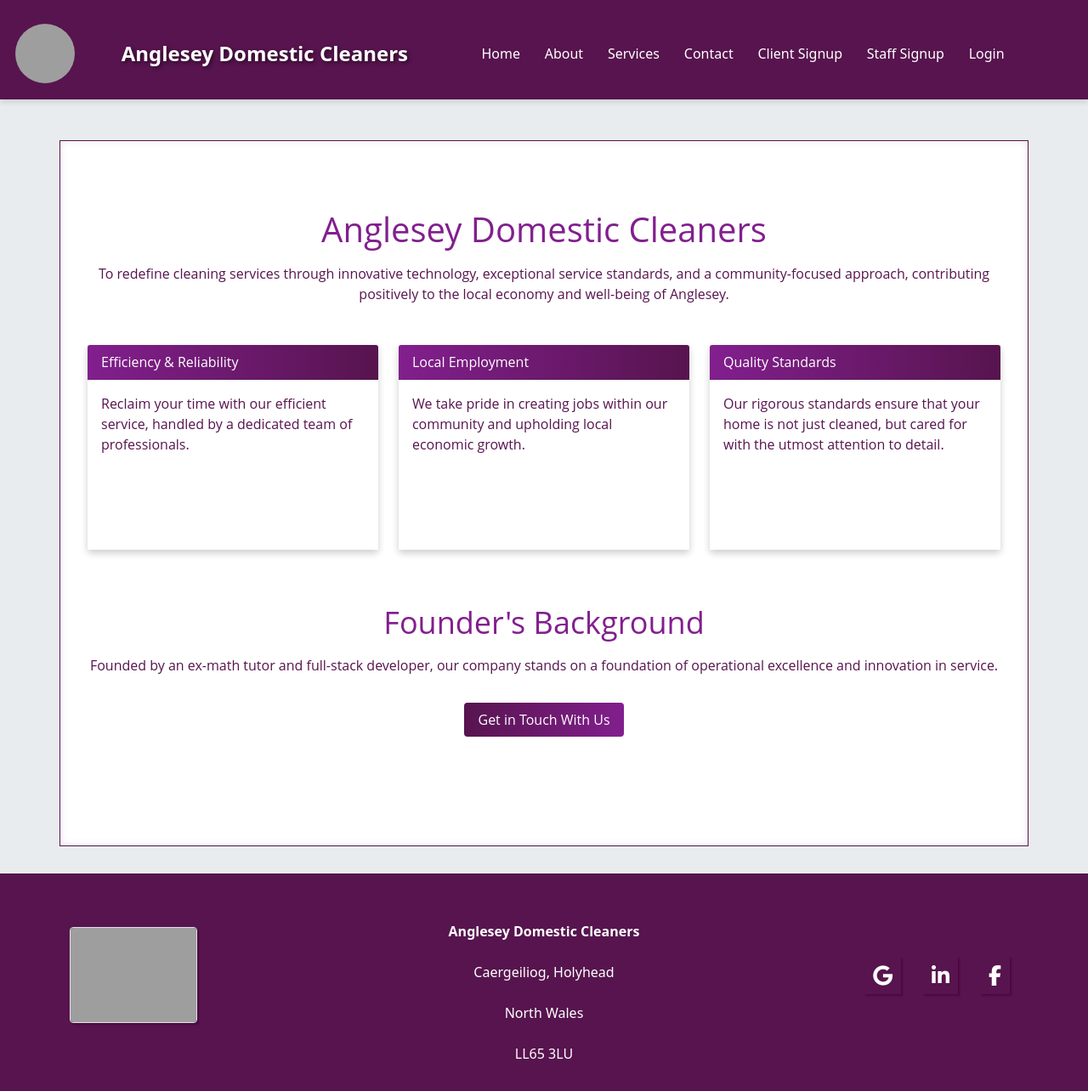
After one commit to JesseRoss001/Anglesey-Cleaners, a Django app: page /about/ in a window 1280 px wide. The commit adds this page. Shown: the whole page at 85% size. Run offline with Django 5.2, Linux system fonts and the light colour scheme; some libraries are stand-ins or nearby versions; grey boxes are pictures that could not be loaded.

Commit message:
update about page

```diff
--- /dev/null
+++ b/cleaning_agency/about/templates/about/about.html
@@ -0,0 +1,134 @@
+{% extends 'users/base.html' %}
+
+{% block content %}
+<style>
+/* About page custom styles */
+.about-section {
+    border: 1px solid #57144E; /* Subtle border */
+    box-shadow: inset 0 0 10px rgba(0, 0, 0, 0.1); /* Inner shadow for sunken effect */
+    background-color: #fff; /* Clean white background */
+    color: #57144E; /* Professional dark magenta for text */
+    font-family: 'Open Sans', sans-serif; /* A professional font choice */
+    padding: 2rem; /* Spacing around the content */
+    margin-bottom: 2rem; /* Spacing below the section */
+}
+
+.about-heading {
+    color: #821F8E; /* Magenta used for headings */
+}
+
+/* Responsive typography */
+h1, h2, p {
+    margin-bottom: 1rem;
+}
+
+h1 {
+    font-size: 1.75rem; /* Starting size for h1 */
+}
+h2 {
+    font-size: 1.5rem; /* Starting size for h2 */
+}
+p {
+    font-size: 1rem; /* Starting size for paragraph */
+}
+
+@media (min-width: 576px) {
+    h1 { font-size: 2rem; } /* Slightly larger on small devices */
+    h2 { font-size: 1.75rem; }
+}
+
+@media (min-width: 768px) {
+    h1 { font-size: 2.25rem; } /* Larger on medium devices */
+    h2 { font-size: 2rem; }
+}
+
+@media (min-width: 992px) {
+    h1 { font-size: 2.5rem; } /* Larger on large devices */
+    h2 { font-size: 2.25rem; }
+}
+
+/* Card styling */
+.card-custom {
+    border: none;
+    box-shadow: 0 4px 8px rgba(0, 0, 0, 0.2); /* More pronounced shadow for 3D effect */
+}
+
+
+.card-header-custom {
+    background: linear-gradient(to right, #821F8E, #57144E); /* Gradient from magenta to dark magenta */
+    color: #fff;
+}
+
+.card-body-custom {
+    background-color: #fff;
+    color: #57144E;
+}
+
+/* Link/Button styling */
+.btn-custom {
+    background: linear-gradient(to right, #57144E, #821F8E); /* Reverse gradient for dynamic effect */
+    color: #fff;
+    border: none;
+    padding: 0.5rem 1rem;
+    margin-top: 1rem;
+    transition: background 0.3s ease-in-out; /* Smooth transition for hover effect */
+}
+
+.btn-custom:hover {
+    background: linear-gradient(to right, #821F8E, #D3B9D6); /* Lighter gradient on hover */
+}
+
+@media (min-width:990px) {
+    .card-body-custom {
+ height:200px;
+}
+
+}
+</style>
+
+<div class="container mt-5 about-section">
+    <section class="mb-5 text-center pt-5">
+        <h1 class="about-heading"> Anglesey Domestic Cleaners</h1>
+        <p>
+            To redefine cleaning services through innovative technology, exceptional service standards, and a community-focused approach, contributing positively to the local economy and well-being of Anglesey.
+        </p>
+    </section>
+
+    <section class="mb-5">
+        <div class="row">
+            <div class="col-lg-4 col-md-6 mb-3">
+                <div class="card card-custom">
+                    <div class="card-header card-header-custom">Efficiency & Reliability</div>
+                    <div class="card-body card-body-custom">
+                        <p>Reclaim your time with our efficient service, handled by a dedicated team of professionals.</p>
+                    </div>
+                </div>
+            </div>
+            <div class="col-lg-4 col-md-6 mb-3">
+                <div class="card card-custom">
+                    <div class="card-header card-header-custom">Local Employment</div>
+                    <div class="card-body card-body-custom">
+                        <p>We take pride in creating jobs within our community and upholding local economic growth.</p>
+                    </div>
+                </div>
+            </div>
+            <div class="col-lg-4 col-md-12 mb-3">
+                <div class="card card-custom">
+                    <div class="card-header card-header-custom">Quality Standards</div>
+                    <div class="card-body card-body-custom">
+                        <p>Our rigorous standards ensure that your home is not just cleaned, but cared for with the utmost attention to detail.</p>
+                    </div>
+                </div>
+            </div>
+        </div>
+    </section>
+
+    <section class="text-center pb-5 mb-5">
+        <h2 class="about-heading ">Founder's Background</h2>
+        <p>
+            Founded by an ex-math tutor and full-stack developer, our company stands on a foundation of operational excellence and innovation in service.
+        </p>
+        <a href="link_to_contact_page " class="btn btn-custom">Get in Touch With Us</a>
+    </section>
+</div>
+{% endblock %}
--- a/cleaning_agency/users/templates/users/base.html
+++ b/cleaning_agency/users/templates/users/base.html
@@ -21,9 +21,10 @@
   <style>
    /* New Magenta Color Scheme */
    :root {
-    --primary-color: #861360; /* Magenta shade */
+    --primary-color: #57144E
+; /* Magenta shade */
     --secondary-color: #e9ecef; /* A soft off-white background */
-    --accent-color: #ffc107; /* A bright accent color */
+
     --text-color: #220317; /* White text for better contrast on magenta background */
   }
 
@@ -88,7 +89,7 @@
   }
 
     footer {
-  background-color: #861360; /* Magenta color */
+  background-color: #57144E; /* Magenta color */
   color: white;
 }
 
@@ -127,8 +128,8 @@ footer address {
 
     /* Zoom in on the image */
     .logo-container {
-      width: 80px;
-      height: 80px;
+      width: 70px;
+      height: 70px;
       overflow: hidden;
       border-radius: 50%; /* Makes the logo round */
       display: inline-block;
@@ -136,12 +137,12 @@ footer address {
     }
 
     .logo-navbar {
-      width: auto;
-      height: 100%;
+      width: 100px;
+      height: 100px;
       object-fit: cover;
       position: absolute;
       left: 50%;
-      top: 50%;
+      top: 56%;
       transform: translate(-50%, -50%);
     }
 
@@ -320,13 +321,13 @@ path:nth-child(6) {
           <li class="nav-item">
             <a class="nav-link" href="{% url  'customer_signup' %}">Client Signup</a>
           </li>
+
+          <li class="nav-item">
+            <a class="nav-link" href="{% url 'cleaner_signup' %}">Staff Signup</a>
+          </li>
           <li class="nav-item">
             <a class="nav-link" href="{% url 'login' %}">Login</a>
           </li>
-          <li class="nav-item">
-            <a class="nav-link" href="{% url 'cleaner_signup' %}">Staff Signup</a>
-          </li>
-
         {% endif %}
       </ul>
     </div>
```
Also changed, not shown: cleaning_agency/cleaning_agency/settings.py (+10 -5 lines), cleaning_agency/users/templates/users/home.html (+8 -2 lines).
